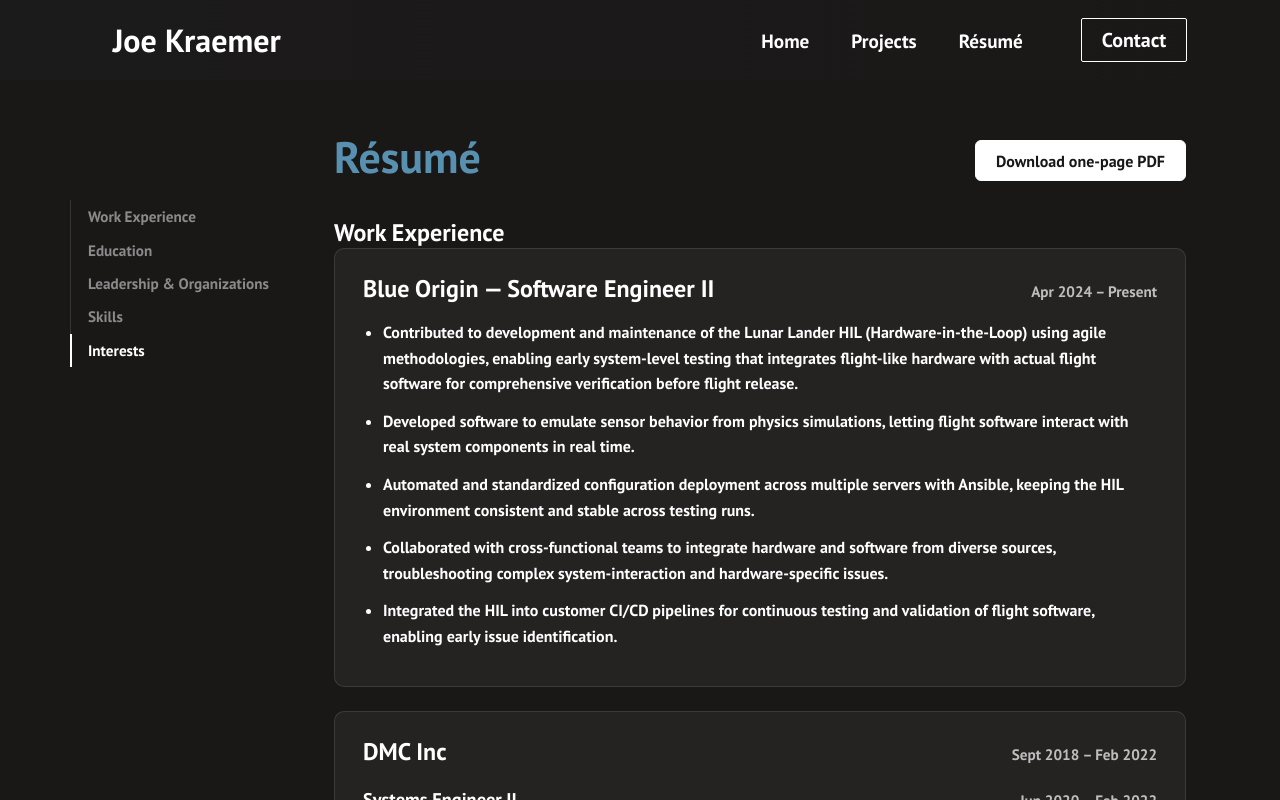
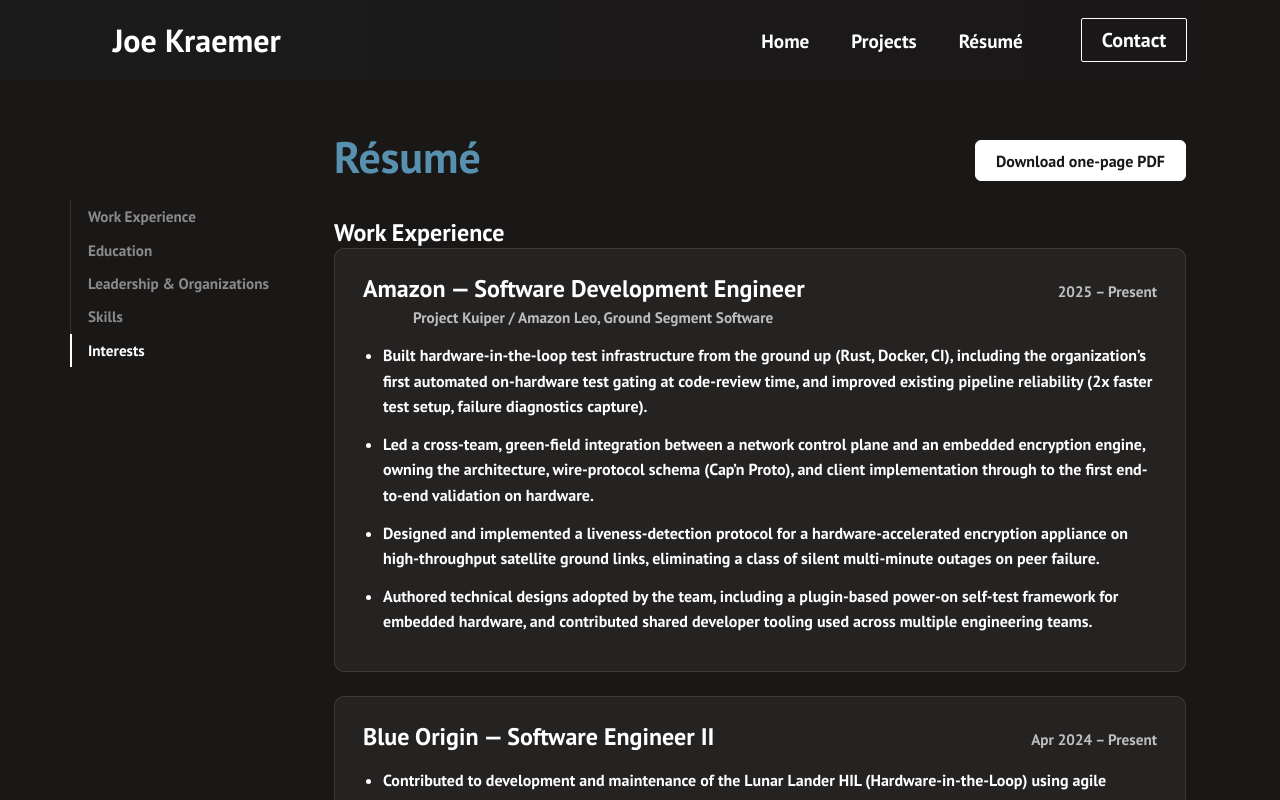
Before and after one commit to joekraemer/PortfolioWebsite, a React (Vite) app: page /resume in a window 1280 px wide. Shown: the top 800 px of the page. Built offline with nearby package versions, Linux system fonts and the light colour scheme.

Commit message:
feat(resume): Add Amazon SDE work experience card

```diff
--- a/src/components/pages/mains/Resume.js
+++ b/src/components/pages/mains/Resume.js
@@ -80,6 +80,20 @@
                 </div>
 
                 <h2 id="experience" className="resume__section">Work Experience</h2>
+
+                <div className="content__card">
+                    <div className="content__card__head">
+                        <h2>Amazon &mdash; Software Development Engineer</h2>
+                        <span className="content__meta">2025 &ndash; Present</span>
+                    </div>
+                    <p className="content__meta">Project Kuiper / Amazon Leo, Ground Segment Software</p>
+                    <ul>
+                        <li>Built hardware-in-the-loop test infrastructure from the ground up (Rust, Docker, CI), including the organization&rsquo;s first automated on-hardware test gating at code-review time, and improved existing pipeline reliability (2x faster test setup, failure diagnostics capture).</li>
+                        <li>Led a cross-team, green-field integration between a network control plane and an embedded encryption engine, owning the architecture, wire-protocol schema (Cap&rsquo;n Proto), and client implementation through to the first end-to-end validation on hardware.</li>
+                        <li>Designed and implemented a liveness-detection protocol for a hardware-accelerated encryption appliance on high-throughput satellite ground links, eliminating a class of silent multi-minute outages on peer failure.</li>
+                        <li>Authored technical designs adopted by the team, including a plugin-based power-on self-test framework for embedded hardware, and contributed shared developer tooling used across multiple engineering teams.</li>
+                    </ul>
+                </div>
 
                 <div className="content__card">
                     <div className="content__card__head">
```
